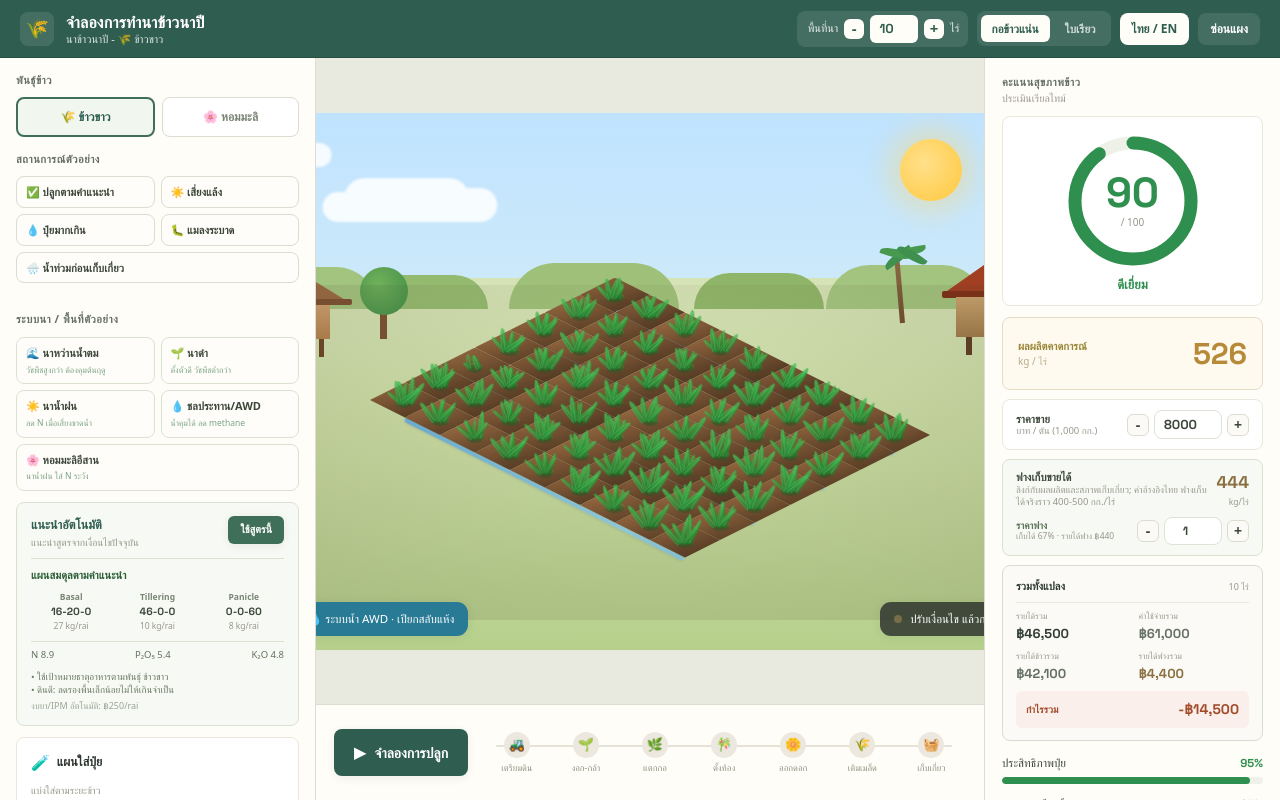
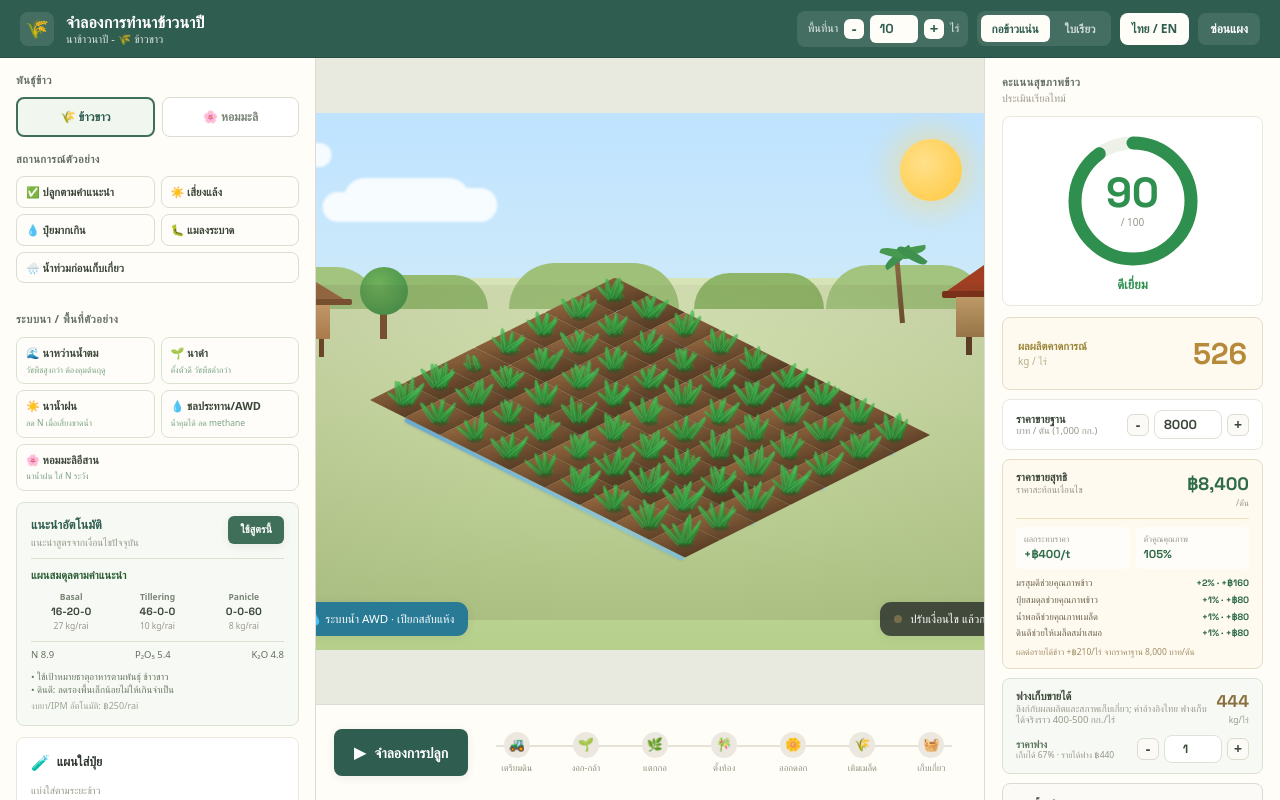
Before and after one commit to Ton-Munoi99/thai-rice-farming-simulator, a React (Vite) app: page / in a window 1280 px wide. Built offline with nearby package versions, Linux system fonts and the light colour scheme; a web font is replaced by a local one.

Commit message:
Link sale price to farming conditions

```diff
--- a/src/components/CompareScenariosPanel.jsx
+++ b/src/components/CompareScenariosPanel.jsx
@@ -83,6 +83,9 @@ function CompareRow({ language, slot, isBest, onLoad, onClear }) {
           <div className="mt-0.5 text-[8.5px] leading-snug text-[#9aa394]">
             {t(language, "cost")} ฿{formatNumber(model.costPerRai)} · {t(language, "revenue")} ฿{formatNumber(model.revenuePerRai)}
           </div>
+          <div className="mt-0.5 text-[8.5px] leading-snug text-[#9aa394]">
+            {t(language, "adjustedSalePrice")} ฿{formatNumber(model.priceAdjustment.adjustedPricePerTon)}/t
+          </div>
         </div>
         <div className="text-right">
           <div className={`font-display text-[12px] font-bold ${profitPositive ? "text-rice-green" : "text-rice-red"}`}>
--- a/src/components/ExplanationPanel.jsx
+++ b/src/components/ExplanationPanel.jsx
@@ -84,7 +84,7 @@ function factorText(language, factor) {
     pestDisease: `Pest, disease, and weed pressure reduce growth and raise chemical/IPM costs${valueText}.`,
     soilWeather: `Soil, weather, and timing set the growth baseline${valueText}.`,
     yield: "Yield is estimated from growth score and variety potential.",
-    revenue: "Revenue is based on estimated yield, sale price, and quality adjustment.",
+    revenue: "Revenue is based on yield and the adjusted sale price after condition-linked quality discounts/premiums.",
     cost: "Cost pressure comes from the largest editable cost items per rai.",
     chemicals: "Chemical/IPM cost increases when pest, disease, or weed pressure rises.",
     profit: "Profit equals revenue minus total cost per rai.",
--- a/src/components/ScorePanel.jsx
+++ b/src/components/ScorePanel.jsx
@@ -67,7 +67,7 @@ export default function ScorePanel({ simulation }) {
 
         <section className="mt-[9px] flex items-center justify-between gap-2 rounded-lg border border-rice-card bg-white px-[13px] py-2.5">
           <div className="leading-tight">
-            <div className="text-[11px] font-semibold text-[#3c473a]">{t(language, "salePrice")}</div>
+            <div className="text-[11px] font-semibold text-[#3c473a]">{t(language, "baseSalePrice")}</div>
             <div className="text-[9.5px] text-rice-faint">{t(language, "bahtPerTon")}</div>
           </div>
           <div className="flex items-center gap-[5px]">
@@ -85,6 +85,8 @@ export default function ScorePanel({ simulation }) {
             <SmallButton onClick={() => simulation.setPricePerTon(simulation.pricePerTon + 100)}>+</SmallButton>
           </div>
         </section>
+
+        <PriceAdjustmentCard language={language} model={model} />
 
         <section className="mt-[9px] rounded-lg border border-[#d9e2d1] bg-[#f7faf4] px-[13px] py-2.5">
           <div className="mb-2 flex items-start justify-between gap-2">
@@ -230,6 +232,81 @@ function TotalMetric({ label, value, tone }) {
   );
 }
 
+function PriceAdjustmentCard({ language, model }) {
+  const price = model.priceAdjustment;
+  const isDiscount = price.priceDeltaPerTon < 0;
+  const visibleAdjustments = price.adjustments
+    .filter((item) => item.percent !== 0)
+    .sort((a, b) => Math.abs(b.percent) - Math.abs(a.percent))
+    .slice(0, 5);
+
+  return (
+    <section className="mt-[9px] rounded-lg border border-[#e6dcc8] bg-[#fffaf0] px-[13px] py-2.5">
+      <div className="flex items-start justify-between gap-2">
+        <div className="leading-tight">
+          <div className="text-[11px] font-bold text-[#3c473a]">{t(language, "adjustedSalePrice")}</div>
+          <div className="text-[9.5px] text-rice-faint">{t(language, "priceAdjustment")}</div>
+        </div>
+        <div className="text-right">
+          <div className={`font-display text-[18px] font-bold ${isDiscount ? "text-[#a24b2b]" : "text-[#2f6b48]"}`}>
+            ฿{formatNumber(price.adjustedPricePerTon)}
+          </div>
+          <div className="text-[8.5px] text-rice-faint">/{language === "th" ? "ตัน" : "ton"}</div>
+        </div>
+      </div>
+
+      <div className="mt-2 grid grid-cols-2 gap-1.5 border-t border-[#f0e3bf] pt-2">
+        <PriceMiniMetric
+          label={t(language, "priceImpact")}
+          value={`${signedTonBaht(price.priceDeltaPerTon)}/t`}
+          danger={isDiscount}
+        />
+        <PriceMiniMetric
+          label={t(language, "qualityFactor")}
+          value={`${Math.round(price.factor * 100)}%`}
+          danger={isDiscount}
+        />
+      </div>
+
+      <div className="mt-2 flex flex-col gap-1">
+        {visibleAdjustments.map((item) => (
+          <div key={item.key} className="flex items-start justify-between gap-2 text-[9.3px] leading-snug">
+            <span className="min-w-0 text-[#6d644f]">{pickLang(language, item.label, item.th)}</span>
+            <span className={`flex-none font-display font-bold ${item.percent < 0 ? "text-[#a24b2b]" : "text-[#2f6b48]"}`}>
+              {formatPercent(item.percent)} · {signedTonBaht(item.bahtPerTon)}
+            </span>
+          </div>
+        ))}
+      </div>
+
+      <div className="mt-1.5 text-[8.5px] leading-snug text-[#9f8b62]">
+        {language === "th"
+          ? `ผลต่อรายได้ข้าว ${signedBaht(price.revenueImpactPerRai)}/ไร่ จากราคาฐาน ${formatNumber(price.basePricePerTon)} บาท/ตัน`
+          : `Rice revenue impact ${signedBaht(price.revenueImpactPerRai)}/rai from base ฿${formatNumber(price.basePricePerTon)}/ton.`}
+      </div>
+    </section>
+  );
+}
+
+function PriceMiniMetric({ label, value, danger }) {
+  return (
+    <div className="rounded-md bg-white/70 px-2 py-1.5">
+      <div className="text-[8.5px] text-rice-faint">{label}</div>
+      <div className={`font-display text-[11.5px] font-bold ${danger ? "text-[#a24b2b]" : "text-[#2f6b48]"}`}>{value}</div>
+    </div>
+  );
+}
+
+function formatPercent(value) {
+  const percent = Math.round(value * 100);
+  return `${percent > 0 ? "+" : ""}${percent}%`;
+}
+
+function signedTonBaht(value) {
+  const prefix = value >= 0 ? "+฿" : "-฿";
+  return `${prefix}${formatNumber(Math.abs(value))}`;
+}
+
 function CostRow({ language, item, onChange }) {
   const label = COST_LABELS[item.key] ? pickLang(language, COST_LABELS[item.key].en, COST_LABELS[item.key].th) : item.label;
 
--- a/src/components/SummaryDashboard.jsx
+++ b/src/components/SummaryDashboard.jsx
@@ -26,6 +26,7 @@ export default function SummaryDashboard({ simulation }) {
     [t(language, "soilHealth"), `${model.soilHealth}%`, scoreColor(model.soilHealth)],
     [t(language, "productionCost"), `฿${formatNumber(model.costPerRai)}`, "#3c473a"],
     [t(language, "revenue"), `฿${formatNumber(model.revenuePerRai)}`, "#3c473a"],
+    [t(language, "adjustedSalePrice"), `฿${formatNumber(model.priceAdjustment.adjustedPricePerTon)}/t`, model.priceAdjustment.priceDeltaPerTon < 0 ? "#a24b2b" : "#2f6b48"],
     [t(language, "strawIncome"), `${formatNumber(model.straw.collectableKgPerRai)} kg/rai`, "#8a7040"],
     [t(language, "strawRevenue"), `฿${formatNumber(model.straw.revenuePerRai)}`, "#8a7040"],
   ];
@@ -85,6 +86,9 @@ export default function SummaryDashboard({ simulation }) {
               <div className="mt-0.5 text-[10px] opacity-75">
                 {t(language, "riceRevenue")} ฿{formatNumber(model.riceRevenuePerRai)} + {language === "th" ? "ฟาง" : "straw"} ฿{formatNumber(model.straw.revenuePerRai)}/{t(language, "rai")}
               </div>
+              <div className="mt-0.5 text-[10px] opacity-75">
+                {t(language, "adjustedSalePrice")} ฿{formatNumber(model.priceAdjustment.adjustedPricePerTon)}/t ({model.priceAdjustment.priceDeltaPerTon >= 0 ? "+" : ""}{formatNumber(model.priceAdjustment.priceDeltaPerTon)})
+              </div>
             </div>
             <div className="font-display text-[30px] font-bold">{signedBaht(model.profitPerRai)}</div>
           </div>
--- a/src/i18n.js
+++ b/src/i18n.js
@@ -57,6 +57,11 @@ export const TEXT = {
   realTime: { en: "Real-time estimate", th: "ประเมินเรียลไทม์" },
   estimatedYield: { en: "Estimated yield", th: "ผลผลิตคาดการณ์" },
   salePrice: { en: "Sale price", th: "ราคาขาย" },
+  baseSalePrice: { en: "Base sale price", th: "ราคาขายฐาน" },
+  adjustedSalePrice: { en: "Adjusted sale price", th: "ราคาขายสุทธิ" },
+  priceAdjustment: { en: "Price adjustment", th: "ราคาสะท้อนเงื่อนไข" },
+  priceImpact: { en: "Price impact", th: "ผลกระทบราคา" },
+  qualityFactor: { en: "Quality factor", th: "ตัวคูณคุณภาพ" },
   bahtPerTon: { en: "฿ / ton (1,000 kg)", th: "บาท / ตัน (1,000 กก.)" },
   strawIncome: { en: "Collectable straw", th: "ฟางเก็บขายได้" },
   strawPrice: { en: "Straw price", th: "ราคาฟาง" },
--- a/src/simulation/SimulationEngine.js
+++ b/src/simulation/SimulationEngine.js
@@ -262,6 +262,64 @@ function buildCostBreakdown(variety, nutrients, inputs, overrides = {}) {
   return { breakdown, chemicalProgram };
 }
 
+function buildPriceAdjustment({ inputs, variety, nutrients, basePricePerTon, flags, scores }) {
+  const adjustments = [];
+  const add = (key, label, th, percent, tone = percent >= 0 ? "good" : "warning") => {
+    if (percent === 0) return;
+    adjustments.push({
+      key,
+      label,
+      th,
+      percent,
+      bahtPerTon: Math.round((basePricePerTon * percent) / 10) * 10,
+      tone,
+    });
+  };
+
+  if (flags.nDeficient) add("n-deficit", "Low nitrogen: pale grain risk", "ไนโตรเจนต่ำ: เสี่ยงเมล็ดไม่เต็ม", -0.04, "warning");
+  if (flags.nExcess) add("n-excess", "Excess nitrogen: lodging / soft grain", "ไนโตรเจนเกิน: เสี่ยงล้มและคุณภาพลด", -0.08, "danger");
+  if (!flags.nDeficient && !flags.nExcess && scores.fertilizer >= 82) add("fertilizer-balance", "Balanced fertilizer supports grade", "ปุ๋ยสมดุลช่วยคุณภาพข้าว", 0.01, "good");
+  if (nutrients.K < variety.idealK * 0.7) add("low-k", "Low potassium: weaker grain filling", "โพแทสเซียมต่ำ: เมล็ดเติมไม่ดี", -0.04, "warning");
+
+  if (flags.shortage) add("water-shortage", "Water shortage lowers grain fill", "ขาดน้ำทำให้เมล็ดลีบ/น้ำหนักลด", -0.07, "danger");
+  if (flags.flooded) add("flooded", "Flood / excess water quality discount", "น้ำท่วม/น้ำมาก หักคุณภาพ", -0.08, "danger");
+  if (!flags.shortage && !flags.flooded && scores.water >= 85) add("water-stable", "Stable water improves grain quality", "น้ำพอดีช่วยคุณภาพเมล็ด", 0.01, "good");
+
+  if (inputs.soil === "Poor / Sandy") add("poor-soil", "Poor sandy soil lowers grain uniformity", "ดินทรายเลว เมล็ดสม่ำเสมอน้อยลง", -0.03, "warning");
+  if (inputs.soil === "Rich Clay-Loam") add("rich-soil", "Good soil supports uniform grain", "ดินดีช่วยให้เมล็ดสม่ำเสมอ", 0.01, "good");
+
+  if (inputs.pest >= 75) add("severe-pest", "Severe pest damage", "แมลงระบาดหนัก หักราคาคุณภาพ", -0.06, "danger");
+  else if (inputs.pest >= 45) add("pest", "Pest pressure", "แมลงระบาด หักราคาบางส่วน", -0.03, "warning");
+
+  if (inputs.disease >= 65) add("severe-disease", "Severe disease / stained grain", "โรคหนัก เสี่ยงเมล็ดด่าง/คุณภาพต่ำ", -0.08, "danger");
+  else if (inputs.disease >= 40) add("disease", "Disease pressure", "โรคพืช หักราคาบางส่วน", -0.04, "warning");
+
+  if (inputs.weed >= 65) add("heavy-weed", "Heavy weed competition", "วัชพืชสูง แย่งอาหารจนคุณภาพลด", -0.04, "warning");
+  else if (inputs.weed >= 40) add("weed", "Weed competition", "วัชพืชกดคุณภาพเล็กน้อย", -0.02, "warning");
+
+  if (inputs.weather === "Good Monsoon") add("good-monsoon", "Good monsoon harvest quality", "มรสุมดีช่วยคุณภาพข้าว", 0.02, "good");
+  if (inputs.weather === "Drought") add("drought-weather", "Drought market quality discount", "ภัยแล้ง หักราคาคุณภาพ", -0.05, "danger");
+  if (inputs.weather === "Heavy Rain / Flood") add("heavy-rain", "Heavy rain / wet harvest discount", "ฝนหนัก/เก็บเกี่ยวชื้น หักราคา", -0.07, "danger");
+
+  if (scores.timing < 55) add("late-timing", "Late management / harvest timing", "จัดการช้า เสี่ยงความชื้นและคุณภาพตก", -0.06, "danger");
+  else if (scores.timing < 70) add("soft-timing", "Timing is slightly late", "เวลาจัดการค่อนข้างช้า", -0.03, "warning");
+  else if (scores.timing >= 86) add("timely", "Good timing protects grade", "จัดการตรงเวลาดี ช่วยรักษาเกรด", 0.01, "good");
+
+  const rawPercent = adjustments.reduce((sum, item) => sum + item.percent, 0);
+  const factor = clamp(1 + rawPercent, 0.65, 1.06);
+  const adjustedPricePerTon = Math.round((basePricePerTon * factor) / 10) * 10;
+  const priceDeltaPerTon = adjustedPricePerTon - basePricePerTon;
+
+  return {
+    basePricePerTon,
+    adjustedPricePerTon,
+    priceDeltaPerTon,
+    factor,
+    rawPercent,
+    adjustments,
+  };
+}
+
 function scoreTone(value, inverse = false) {
   const good = inverse ? value <= 25 : value >= 75;
   const fair = inverse ? value <= 50 : value >= 55;
@@ -283,12 +341,14 @@ function buildExplanations({
   growthScore,
   estimatedYieldKgPerRai,
   revenuePerRai,
+  riceRevenuePerRai,
   costPerRai,
   profitPerRai,
   costBreakdown,
   chemicalProgram,
   flags,
   quality,
+  priceAdjustment,
 }) {
   const topScoreFactors = [
     {
@@ -356,7 +416,9 @@ function buildExplanations({
       label: "Revenue",
       th: "รายได้",
       tone: revenuePerRai >= costPerRai ? "good" : "warning",
-      text: `รายได้ ${Math.round(revenuePerRai).toLocaleString("en-US")} baht/rai หลังปรับคุณภาพ (${Math.round(quality * 100)}%)`,
+      text: `รายได้ข้าว ${Math.round(riceRevenuePerRai).toLocaleString("en-US")} baht/rai จากราคาสุทธิ ${priceAdjustment.adjustedPricePerTon.toLocaleString(
+        "en-US",
+      )} baht/ton (${Math.round((quality - 1) * 100)}%)`,
     },
     {
       key: "cost",
@@ -550,15 +612,26 @@ export function computeSimulation(inputs, context) {
       0.1 * timingScore,
   );
 
-  let quality = 1;
-  if (nExcess) quality -= 0.08;
-  if (inputs.disease > 50) quality -= 0.07;
-  if (flooded) quality -= 0.06;
-  if (inputs.pest > 60) quality -= 0.05;
-  quality = clamp(quality, 0.74, 1);
-
-  const estimatedYieldKgPerRai = Math.round(variety.potential * Math.pow(growthScore / 100, 1.25) * (0.9 + 0.1 * quality));
   const flags = { nDeficient, nExcess, shortage, flooded };
+  const priceAdjustment = buildPriceAdjustment({
+    inputs,
+    variety,
+    nutrients,
+    basePricePerTon: context.pricePerTon,
+    flags,
+    scores: {
+      fertilizer: fertilizerScore,
+      water: waterScore,
+      soil: soilScore,
+      weather: weatherScore,
+      timing: timingScore,
+    },
+  });
+  const quality = priceAdjustment.factor;
+  const yieldQualityFactor = Math.min(quality, 1);
+  const estimatedYieldKgPerRai = Math.round(
+    variety.potential * Math.pow(growthScore / 100, 1.25) * (0.9 + 0.1 * yieldQualityFactor),
+  );
   const straw = estimateStrawHarvest(inputs, estimatedYieldKgPerRai, context, flags);
   const { breakdown: costBreakdown, chemicalProgram } = buildCostBreakdown(
     variety,
@@ -567,7 +640,10 @@ export function computeSimulation(inputs, context) {
     context.costOverrides,
   );
   const costPerRai = costBreakdown.reduce((sum, item) => sum + item.value, 0);
-  const riceRevenuePerRai = Math.round(((estimatedYieldKgPerRai * context.pricePerTon) / 1000) * quality / 10) * 10;
+  priceAdjustment.revenueImpactPerRai =
+    Math.round(((estimatedYieldKgPerRai * priceAdjustment.priceDeltaPerTon) / 1000) / 10) * 10;
+  const riceRevenuePerRai =
+    Math.round(((estimatedYieldKgPerRai * priceAdjustment.adjustedPricePerTon) / 1000) / 10) * 10;
   const revenuePerRai = riceRevenuePerRai + straw.revenuePerRai;
   const profitPerRai = revenuePerRai - costPerRai;
 
@@ -672,6 +748,7 @@ export function computeSimulation(inputs, context) {
     profitPerRai,
     straw,
     quality,
+    priceAdjustment,
     nutrients,
     nutrientTotals: { N: Nt, P: Pt, K: Kt },
     condition,
@@ -698,6 +775,7 @@ export function computeSimulation(inputs, context) {
       chemicalProgram,
       flags,
       quality,
+      priceAdjustment,
     }),
     flags,
   };
```
